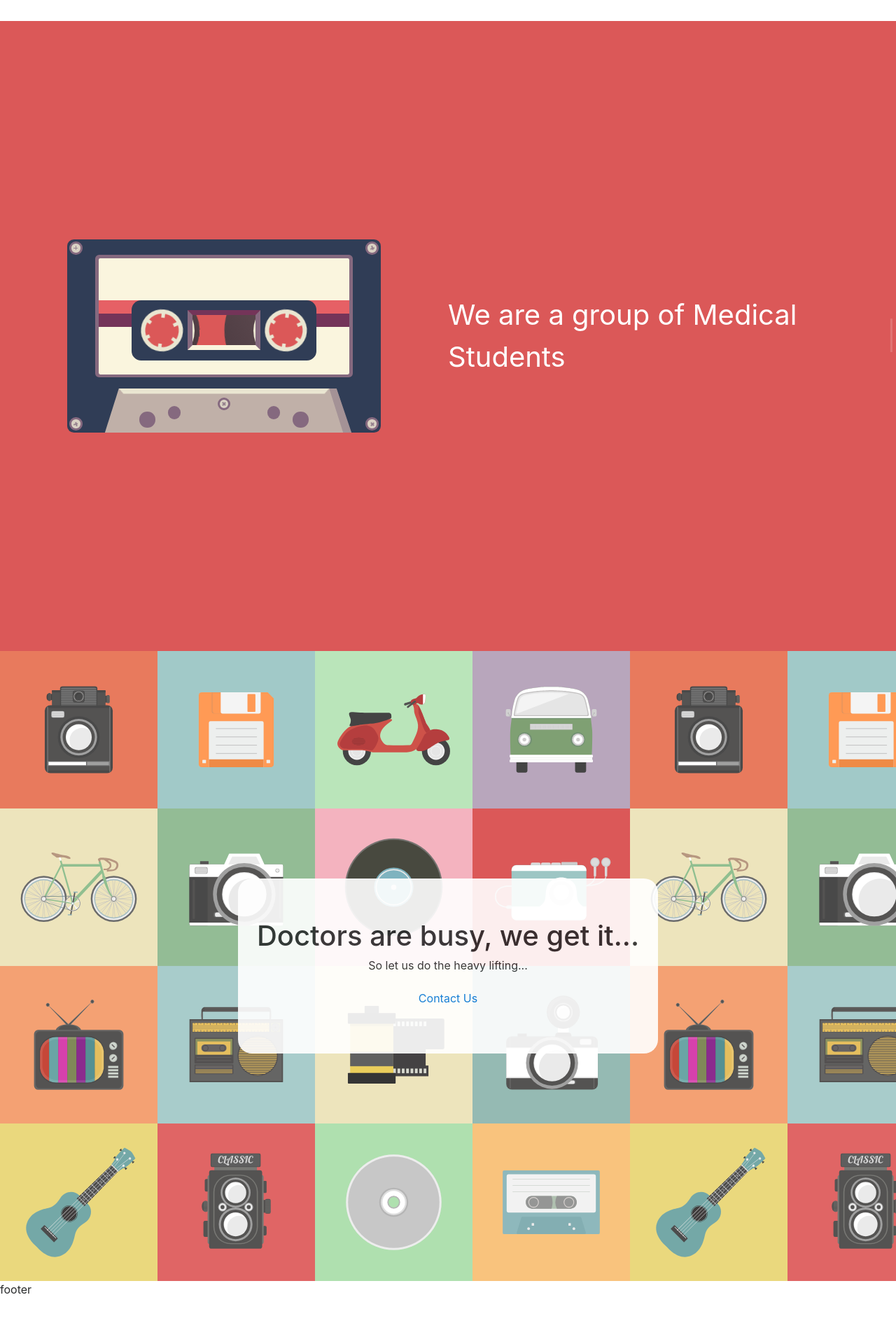
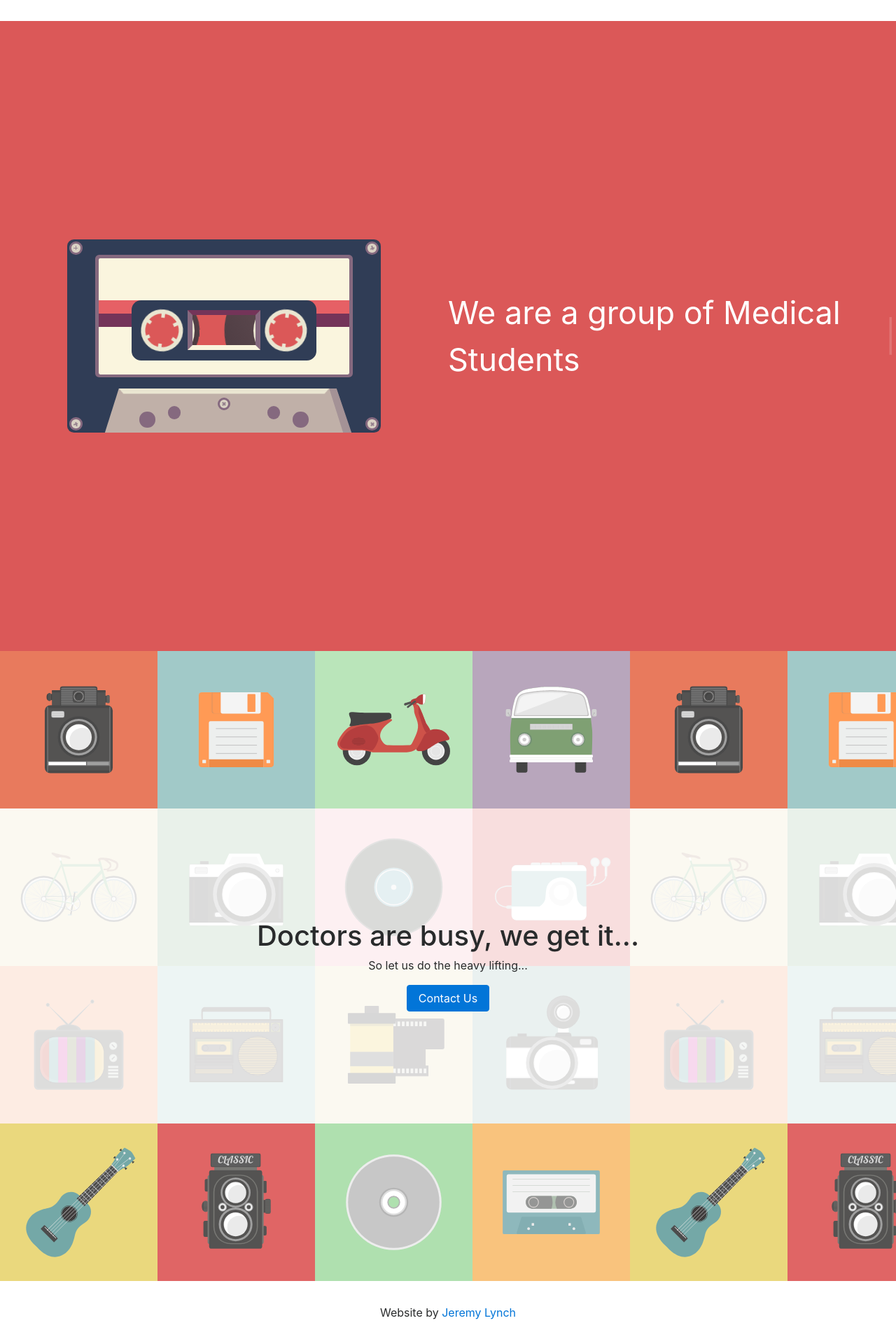
Before and after one commit to medicalweb/medicalweb, a Jekyll site: the page built from index.md, in a window 1280 px wide. Shown: the part 870-2790 px from the top of the page at 70% size. Built offline with Jekyll 4.4.1, drawn with Linux system fonts in a browser that asks for light colours; nearby versions of some CDN libraries; before the commit the page ends 2740 px from its top, so only the background shows below that.

Commit message:
fixed up busy doctors section

```diff
--- a/_includes/footer.html
+++ b/_includes/footer.html
@@ -1,5 +1,7 @@
 <footer class="site-footer">
-
-  <p> footer</p>
-
+  <div class="d-flex justify-content-center align-items-center" style="height: 100%">
+		<span class="text-center">
+			Website by <a href="https://www.jeremylynch.com.au" target="_blank">Jeremy Lynch</a>
+		</span>
+	</div>
 </footer>
--- a/_layouts/home.html
+++ b/_layouts/home.html
@@ -33,7 +33,7 @@ layout: default
 		<div class="text">
 			<h1>Doctors are busy, we get it...</h1>
 			<p>So let us do the heavy lifting...</p>
-			<a href="#" class="btn btn-default">Contact Us</a>
+			<a href="#" class="btn btn-primary">Contact Us</a>
 		</div>
 	</div>
 </section>
--- a/_sass/medicalweb.scss
+++ b/_sass/medicalweb.scss
@@ -13,6 +13,18 @@ section.home {
   }
 }
 
+section.doctors-busy {
+  .background-retro {
+    background: url('../assets/images/about.svg');
+  }
+  h1 {
+    font-size: 45px;
+  }
+  p {
+    font-size: 25px;
+  }
+}
+
 section.main {
   background-color: #db5858;
   .casette {
@@ -23,7 +35,7 @@ section.main {
   }
   .typed-content, .typed-cursor {
     color: white;
-    font-size: 40px
+    font-size: 45px
   }
 }
 
@@ -36,14 +48,17 @@ section.busy-doctor {
   .middle-cta {
     background: white;
     height: 250px;
-    width: 600px;
+    width: 100%;
     display: flex;
     align-items: center;
     justify-content: center;
-    opacity: 0.9;
-    border-radius: 20px;
+    background-color: rgba(255,255,255, 0.8);
     .text {
       text-align: center;
     }
   }
 }
+
+footer.site-footer {
+  height: 90px;
+}
--- a/assets/javascript/vendor/medicalweb.js
+++ b/assets/javascript/vendor/medicalweb.js
@@ -3,4 +3,10 @@ $(document).ready(function() {
     strings: ["Hi.", "We are a group of Medical Students"],
     typeSpeed: 0
   });
+
+  viewport = $(window).height();
+  middle_cta_height = viewport/2
+
+  $('.middle-cta').css('height', middle_cta_height)
+
 });
```
